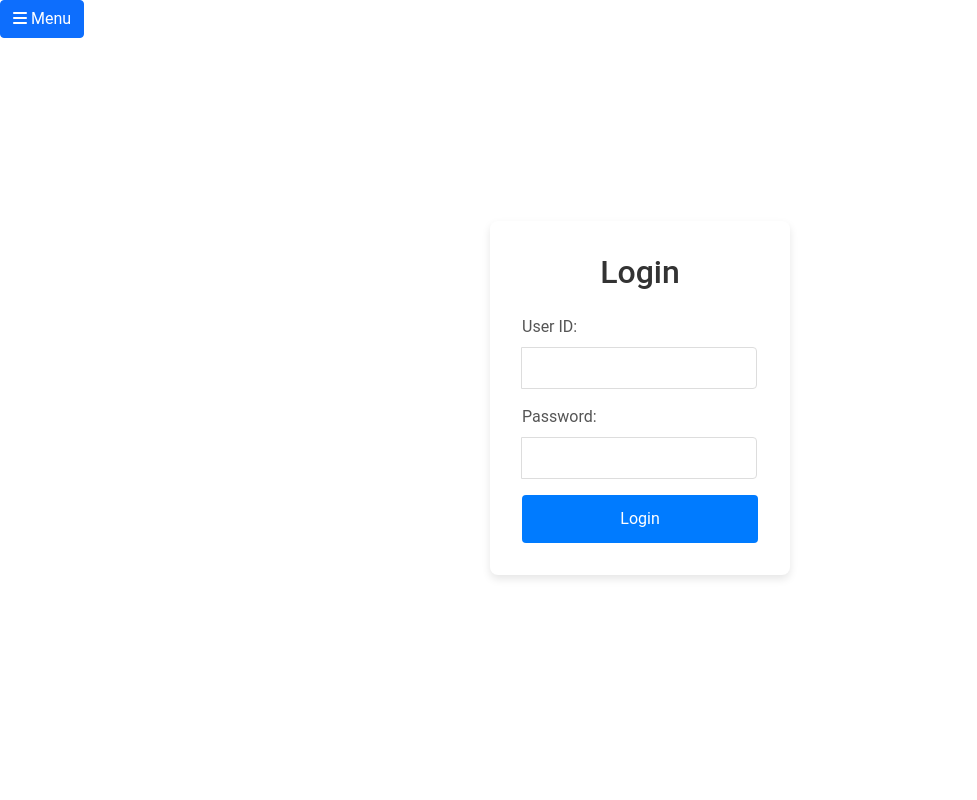
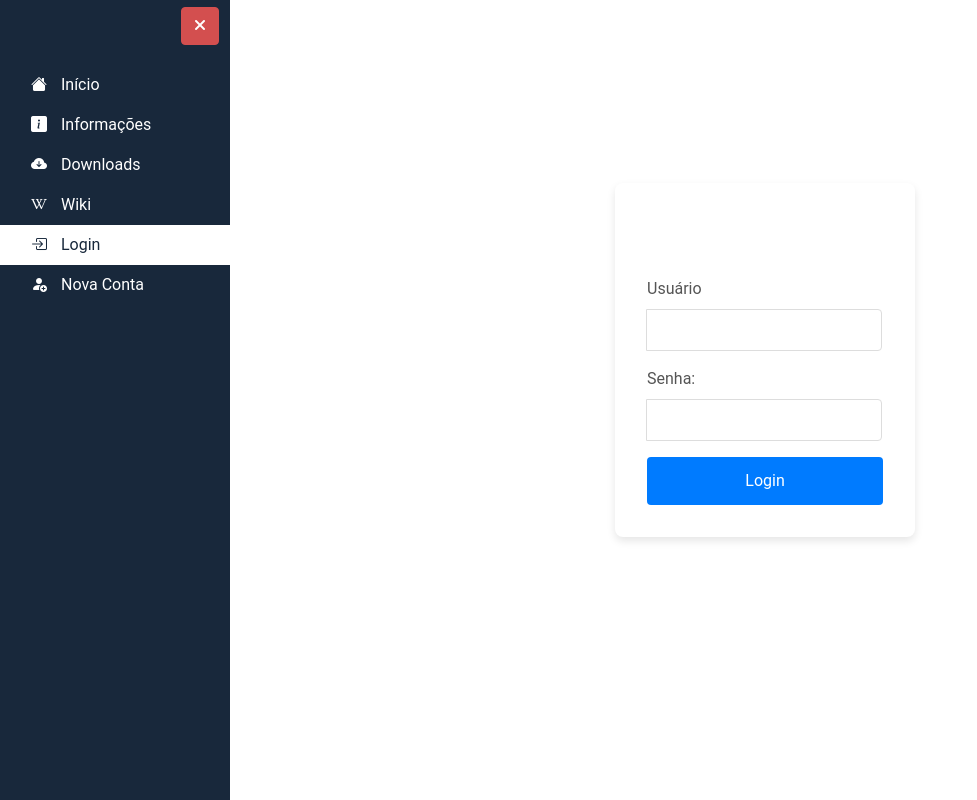
Before and after one commit to ArturllVale/bun-app, a React (Vite) app: page /login in a window 1280 px wide. Shown: the whole page, without its empty margins (0-977 px from the left). Built offline with nearby package versions, Linux system fonts and the light colour scheme.

Commit message:
adicionar sidebar responsiva com toggle e refatorar menu

```diff
--- a/index.html
+++ b/index.html
@@ -16,7 +16,9 @@
 </head>
 
 <body>
-  <div id="root"></div>
+  <div id="wrapper">
+    <div id="root"></div>
+  </div>
   <script type="module" src="/src/main.tsx"></script>
   <!-- Bootstrap JS and dependencies -->
   <script src="https://cdn.jsdelivr.net/npm/bootstrap@5.0.2/dist/js/bootstrap.bundle.min.js"
--- a/src/App.tsx
+++ b/src/App.tsx
@@ -2,6 +2,7 @@
 export default function App(): JSX.Element {
   return (
     <>
+      <div id="page-content-wrapper">
         <div className="container cont-space">
           <a href="/login">
             <p>Link 01</p>
@@ -20,6 +21,7 @@ export default function App(): JSX.Element {
             Click on the Vite and React logos to learn more
           </p>
         </div>
+      </div>
     </>
   )
 }
--- a/src/components/Menu.tsx
+++ b/src/components/Menu.tsx
@@ -40,35 +40,75 @@ const Menu: React.FC = () => {
     };
   }, []);
 
+  const toggleMenu = () => {
+    document.getElementById('wrapper')?.classList.toggle('toggled');
+    document.querySelectorAll('#icon-size').forEach(icon => {
+      icon.classList.toggle('icon-sized');
+    });
+    const botaoMenu = document.getElementById('botao-menu');
+
+    if (botaoMenu) {
+      botaoMenu.classList.toggle('toggled');
+      const icon = botaoMenu.querySelector('i'); // Seleciona o ícone dentro do botão
+      if (icon) {
+        icon.classList.toggle('fa-times');
+        icon.classList.toggle('fa-bars');
+      }
+    }
+
+    // Ocultar ou mostrar o texto do menu
+    document.querySelectorAll('.menu-text').forEach(text => {
+      text.classList.toggle('hidden');
+    });
+  };
+
+  const getLinkClass = (path: string) => {
+    return window.location.pathname === path ? 'active' : '';
+  };
+
   return (
-    <>
-      <button className="btn btn-primary" type="button" data-bs-toggle="offcanvas" data-bs-target="#offcanvasMenu" aria-controls="offcanvasMenu">
-        <i className="fas fa-bars"></i> Menu
-      </button>
-      <div className="offcanvas offcanvas-start" tabIndex={-1} id="offcanvasMenu" aria-labelledby="offcanvasMenuLabel">
-        <div className="offcanvas-header">
-          <h5 className="offcanvas-title" id="offcanvasMenuLabel">MeuRO</h5>
-          <button type="button" className="btn-close" data-bs-dismiss="offcanvas" aria-label="Close"></button>
-        </div>
-        <div className="offcanvas-body">
-          <a className="nav-link" href="/">Início</a>
-          <a className="nav-link" href="/informacoes">Informações</a>
-          <a className="nav-link" href="/downloads">Downloads</a>
-          <a className="nav-link" href="/wiki">Wiki</a>
+    <div>
+      <div id="sidebar-wrapper">
+        <ul className="sidebar-nav">
+          <li className="sidebar-brand">
+            <button className="btn btn-primary" id='botao-menu' type="button" onClick={toggleMenu}>
+              <i className="fas fa-times"></i>
+            </button>
+          </li>
+          <li>
+            <a href="/" className={getLinkClass('/')}><i className="bi bi-house-fill icon-link" id='icon-size'></i> <span className="menu-text">Início</span></a>
+          </li>
+          <li>
+            <a href="/informacoes" className={getLinkClass('/informacoes')}><i className="bi bi-info-square-fill icon-link" id='icon-size'></i> <span className="menu-text">Informações</span></a>
+          </li>
+          <li>
+            <a href="/downloads" className={getLinkClass('/downloads')}><i className="bi bi-cloud-arrow-down-fill icon-link" id='icon-size'></i> <span className="menu-text">Downloads</span></a>
+          </li>
+          <li>
+            <a href="/wiki" className={getLinkClass('/wiki')}><i className="bi bi-wikipedia icon-link" id='icon-size'></i> <span className="menu-text">Wiki</span></a>
+          </li>
           {isLoggedIn && user ? (
             <>
-              <a className="nav-link" href="/account">Minha Conta</a>
-              <a className="nav-link" href="/login" onClick={handleLogout}>Logout</a>
+              <li>
+                <a href="/account" className={getLinkClass('/account')}><i className="bi bi-person-circle icon-link" id='icon-size'></i> <span className="menu-text">Minha Conta</span></a>
+              </li>
+              <li>
+                <a href="/login" onClick={handleLogout} className={getLinkClass('/login')}><i className="bi bi-box-arrow-in-left icon-link" id='icon-size'></i> <span className="menu-text">Logout</span></a>
+              </li>
             </>
           ) : (
             <>
-              <a className="nav-link" href="/login">Login</a>
-              <a className="nav-link" href="/register">Nova Conta</a>
+              <li>
+                <a href="/login" className={getLinkClass('/login')}><i className="bi bi-box-arrow-in-right icon-link" id='icon-size'></i> <span className="menu-text">Login</span></a>
+              </li>
+              <li>
+                <a href="/register" className={getLinkClass('/register')}><i className="bi bi-person-fill-add icon-link" id='icon-size'></i> <span className="menu-text">Nova Conta</span></a>
+              </li>
             </>
           )}
-        </div>
+        </ul>
       </div>
-    </>
+    </div>
   );
 };
 
--- a/src/pages/Login.tsx
+++ b/src/pages/Login.tsx
@@ -24,11 +24,11 @@ const Login: React.FC = () => {
         <h2>Login</h2>
         {error && <p className="error-message">{error}</p>}
         <div className="input-group">
-          <label>User ID:</label>
+          <label>Usuário</label>
           <input type="text" value={userid} onChange={(e) => setUserid(e.target.value)} />
         </div>
         <div className="input-group">
-          <label>Password:</label>
+          <label>Senha:</label>
           <input type="password" value={user_pass} onChange={(e) => setUserPass(e.target.value)} />
         </div>
         <button className="login-button" onClick={handleLogin}>Login</button>
--- a/src/style/style.css
+++ b/src/style/style.css
@@ -1,3 +1,5 @@
+@import url("https://cdn.jsdelivr.net/npm/bootstrap-icons@1.11.3/font/bootstrap-icons.min.css");
+
 :root {
   --background: #ffffff;
   --navbar-dark-primary: #18283b;
@@ -5,7 +7,7 @@
   --font-family: 'Roboto', sans-serif;
   --primary-color: #007bff;
   --primary-color-hover: #0056b3;
-  --link-color: #333;
+  --link-color: #ffffff;
   --link-hover-color: #007bff;
 }
 
@@ -13,6 +15,7 @@ html, body {
   margin: 0;
   background: var(--background);
   font-family: var(--font-family);
+  overflow-x: hidden;
 }
 
 .login-container {
@@ -78,15 +81,6 @@ html, body {
   margin-bottom: 1rem;
 }
 
-.offcanvas-header {
-  background-color: var(--navbar-dark-primary);
-  color: var(--navbar-light-primary);
-}
-
-.offcanvas-body {
-  background-color: var(--background);
-}
-
 .nav-link {
   display: block;
   padding: 0.5rem 1rem;
@@ -97,11 +91,6 @@ html, body {
 
 .nav-link:hover {
   color: var(--link-hover-color);
-}
-
-.offcanvas-title {
-  font-size: 1.25rem;
-  font-weight: bold;
 }
 
 .register-container {
@@ -140,3 +129,177 @@ html, body {
   90% { opacity: 1; }
   100% { opacity: 0; }
 }
+
+/* Toggle Styles */
+#wrapper {
+  padding-left: 0;
+  transition: all 0.5s ease;
+}
+
+#wrapper.toggled {
+  padding-left: 250px;
+}
+
+#sidebar-wrapper {
+  z-index: 1000;
+  position: fixed;
+  left: 230px;
+  padding-left: 11px;
+  width: 0;
+  height: 100%;
+  margin-left: -250px;
+  overflow-y: auto;
+  background: var(--navbar-dark-primary);
+  transition: all 0.5s ease;
+  -webkit-transition: all 0.5s ease;
+  -moz-transition: all 0.5s ease;
+  -o-transition: all 0.5s ease;
+  overflow-x: hidden;
+}
+
+#wrapper.toggled #sidebar-wrapper {
+  width: 250px;
+  overflow-x: hidden;
+}
+
+#page-content-wrapper {
+  width: 100%;
+  position: absolute;
+  padding: 15px;
+}
+
+#wrapper.toggled #page-content-wrapper {
+  position: absolute;
+  margin-right: -250px;
+}
+
+/* Sidebar Styles */
+.sidebar-nav {
+  position: absolute;
+  top: 0;
+  width: 250px;
+  margin: 0;
+  padding: 0;
+  list-style: none;
+}
+
+.sidebar-nav li {
+  text-indent: 20px;
+  line-height: 40px;
+}
+
+.sidebar-nav li a {
+  display: block;
+  text-decoration: none;
+  color: var(--link-color);
+}
+
+.sidebar-nav li a:hover {
+  text-decoration: none;
+  color: var(--link-hover-color);
+  background: rgba(255, 255, 255, 0.2);
+}
+
+.sidebar-nav li a:active,
+.sidebar-nav li a:focus {
+  text-decoration: none;
+}
+
+.sidebar-nav > .sidebar-brand {
+  height: 65px;
+  font-size: 18px;
+  line-height: 60px;
+}
+
+.sidebar-nav > .sidebar-brand a {
+  color: var(--link-color);
+}
+
+.sidebar-nav > .sidebar-brand a:hover {
+  color: var(--link-hover-color);
+  background: none;
+}
+
+@media (min-width: 768px) {
+  #wrapper {
+    padding-left: 250px;
+  }
+
+  #wrapper.toggled {
+    padding-left: 100px;
+  }
+
+  #sidebar-wrapper {
+    width: 250px;
+  }
+
+  #wrapper.toggled #sidebar-wrapper {
+    width: 100px;
+  }
+
+  #page-content-wrapper {
+    padding: 20px;
+    position: relative;
+  }
+
+  #wrapper.toggled #page-content-wrapper {
+    position: relative;
+    margin-right: 0;
+  }
+}
+
+#botao-menu {
+  background-color: #d34f4f;
+  border-color: #d34f4f;
+  margin-left: 170px;
+  margin-top: -10px;
+  transition: all 0.5s ease;
+  -webkit-transition: all 0.5s ease;
+  -moz-transition: all 0.5s ease;
+  -o-transition: all 0.5s ease;
+}
+
+#botao-menu.toggled {
+  background-color:#478ec9;
+  border-color: #478ec9;
+  margin-left: 20px;
+  transition: all 0.5s ease;
+  -webkit-transition: all 0.5s ease;
+  -moz-transition: all 0.5s ease;
+  -o-transition: all 0.5s ease;
+}
+
+.icon-link {
+  padding-right: 10px;
+}
+
+#icon-size {
+  transition: all 0.5s ease;
+  -webkit-transition: all 0.5s ease;
+  -moz-transition: all 0.5s ease;
+  -o-transition: all 0.5s ease;
+}
+
+#icon-size.icon-sized {
+  font-size: 25px;
+  margin-left: -5px;
+  margin-top: 8px;
+  transition: all 0.5s ease;
+  -webkit-transition: all 0.5s ease;
+  -moz-transition: all 0.5s ease;
+  -o-transition: all 0.5s ease;
+}
+
+.hidden {
+  display: none;
+  overflow-x: hidden !important;
+  transition: all 1s ease;
+  -webkit-transition: all 1s ease;
+  -moz-transition: all 1s ease;
+  -o-transition: all 1s ease;
+}
+
+.active {
+  background-color: #FFFFFF; /* Cor de fundo */
+  color: #18283B !important; /* Cor do texto */
+}
```
Lines whose indentation alone changed are shown as unchanged.
